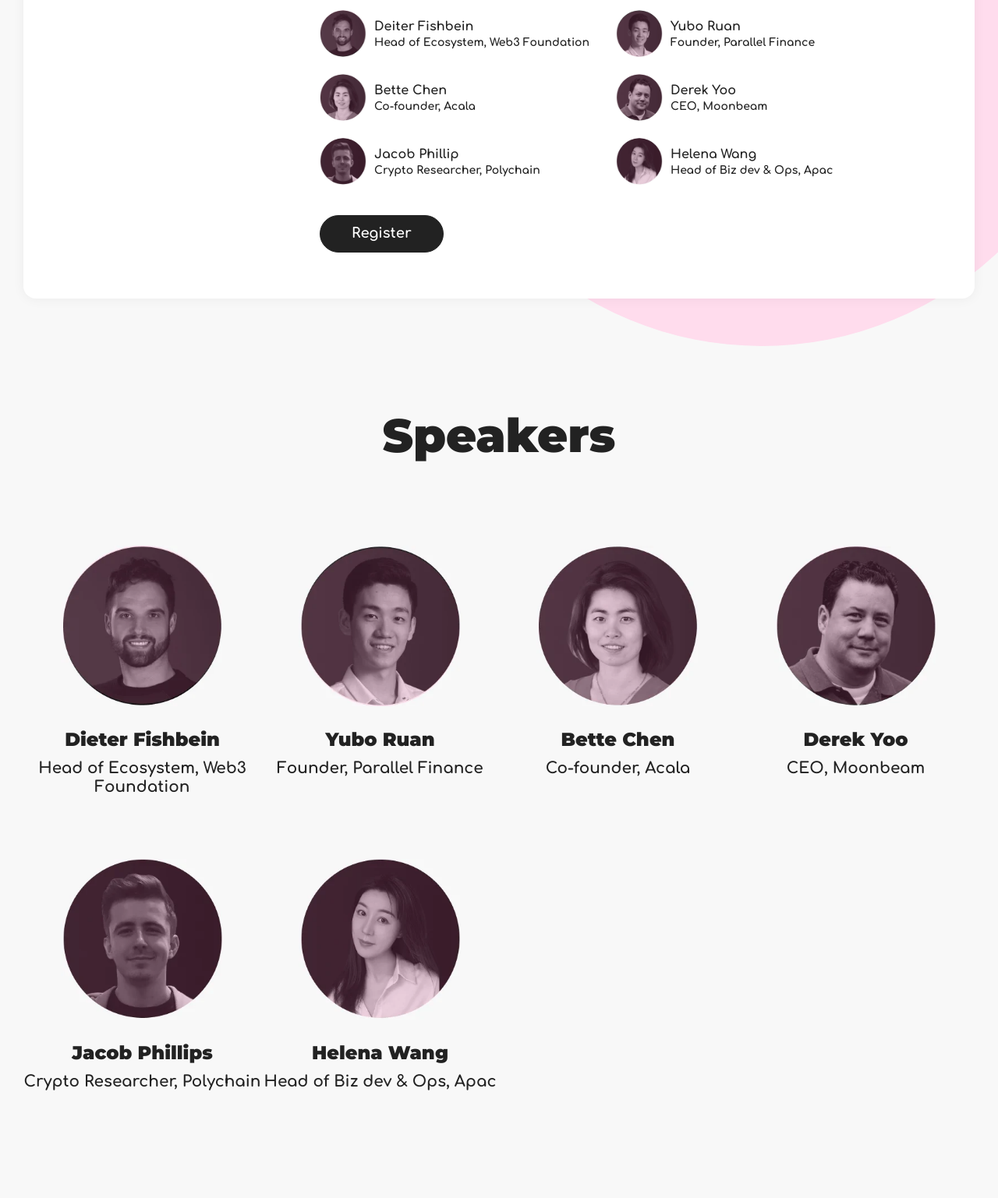
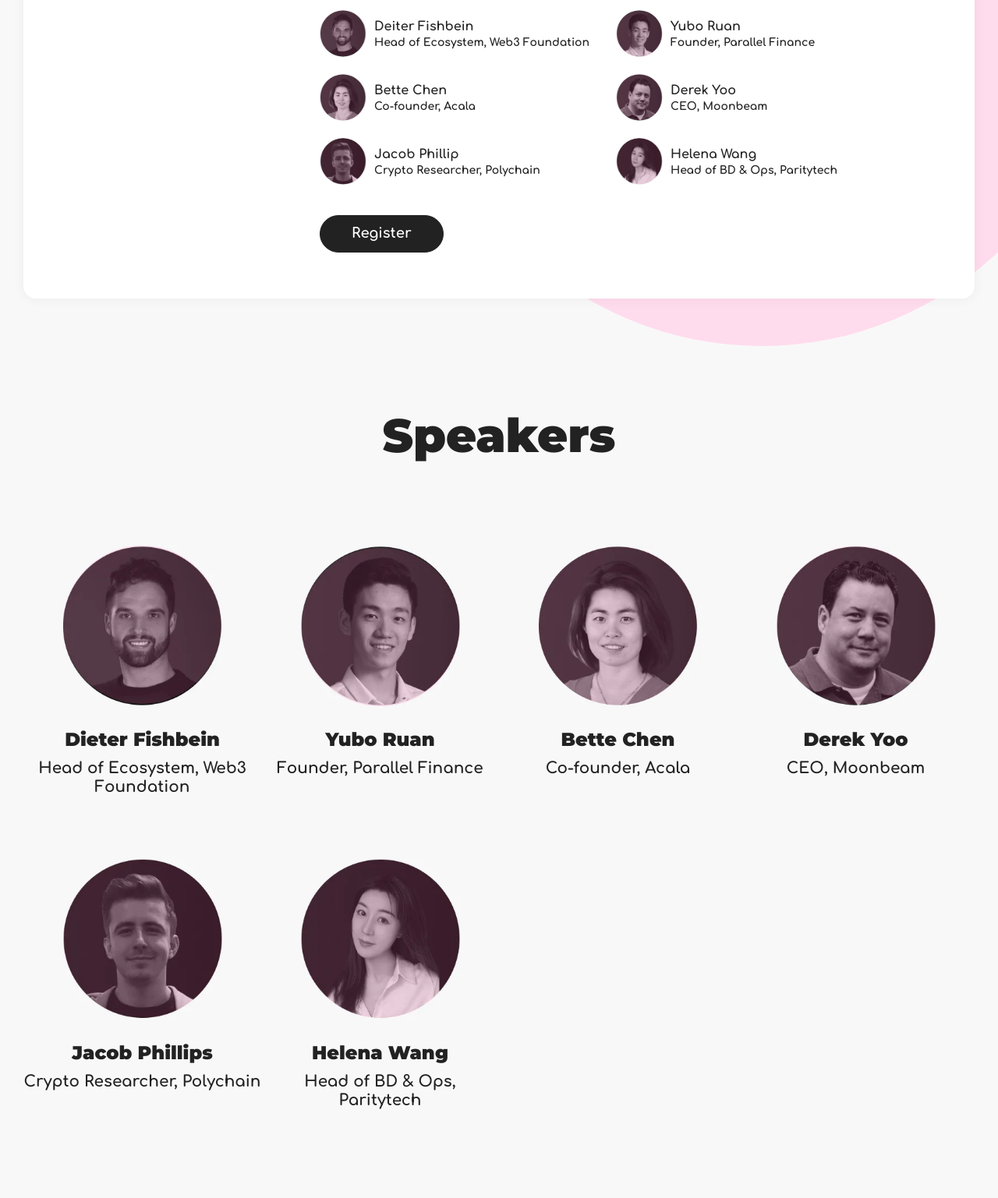
Before and after one commit to parallel-finance/polkadot-defi, a website: page index.html in a window 1280 px wide. Shown: the part 1240-2777 px from the top of the page at 78% size. Drawn offline with Linux system fonts and the light colour scheme.

Commit message:
updating helena details

```diff
--- a/index.html
+++ b/index.html
@@ -130,7 +130,7 @@
 							</li>
 							<li>
 								<img loading="lazy" class="lazyload" data-src="assets/images/gral/speakers/helena.webp"  width="60" height="60" alt="Helena Wang">
-								<p>Helena Wang<small>Head of Biz dev & Ops, Apac</small></p>
+								<p>Helena Wang<small>Head of BD & Ops, Paritytech</small></p>
 							</li>
 						</ul>
 						<a href="https://www.crowdcast.io/e/polkadotdefi1" target="_blank" rel="noopener" class="btn solid" data-hover="float" >Register</a>
@@ -194,7 +194,7 @@
 						</div>
 						<div class="member__description center">
 							<h4>Helena Wang</h4>
-							<h5>Head of Biz dev & Ops, Apac</h5>
+							<h5>Head of BD & Ops, Paritytech</h5>
 						</div>
 					</div>
 				</div>
```
